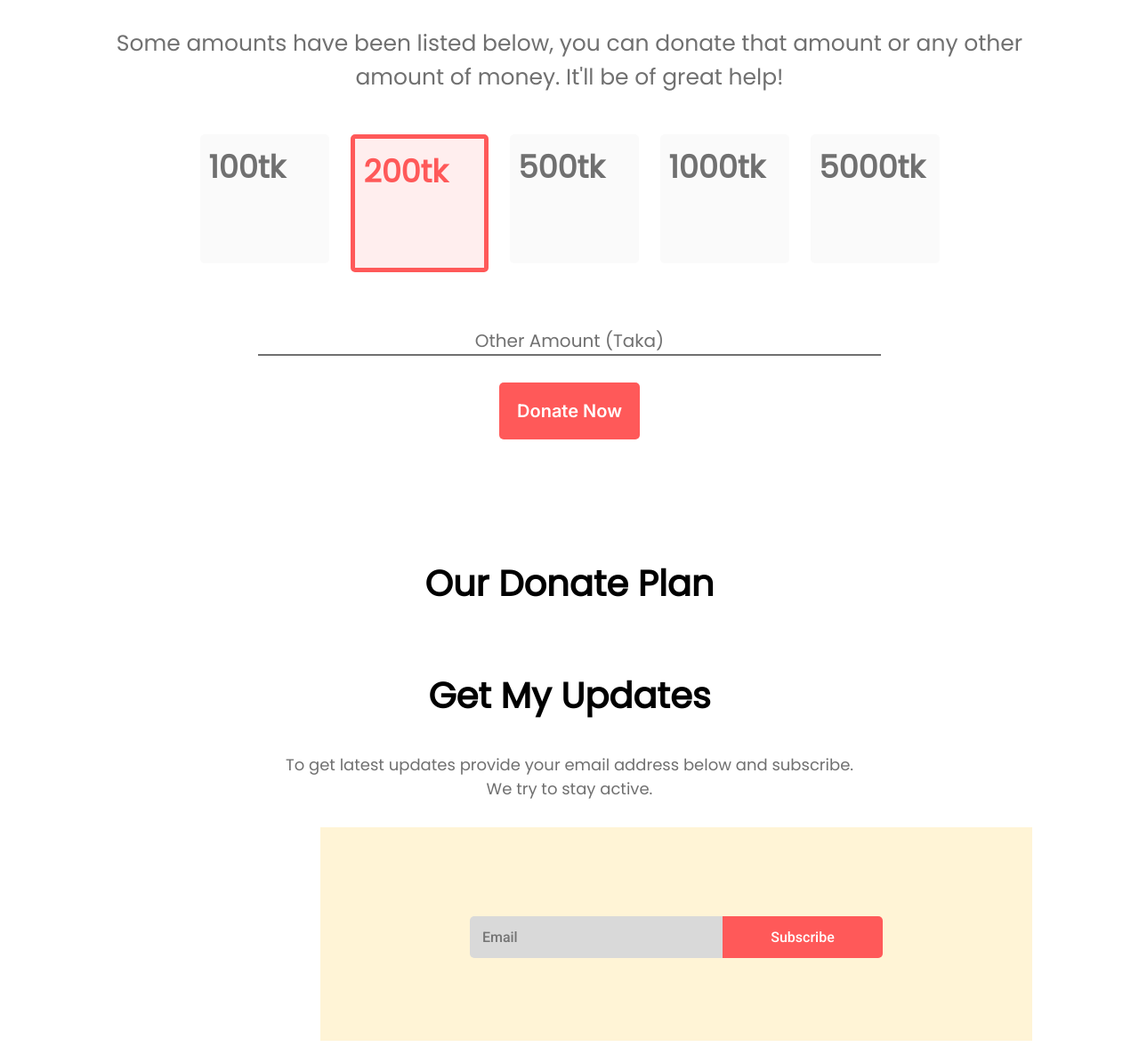
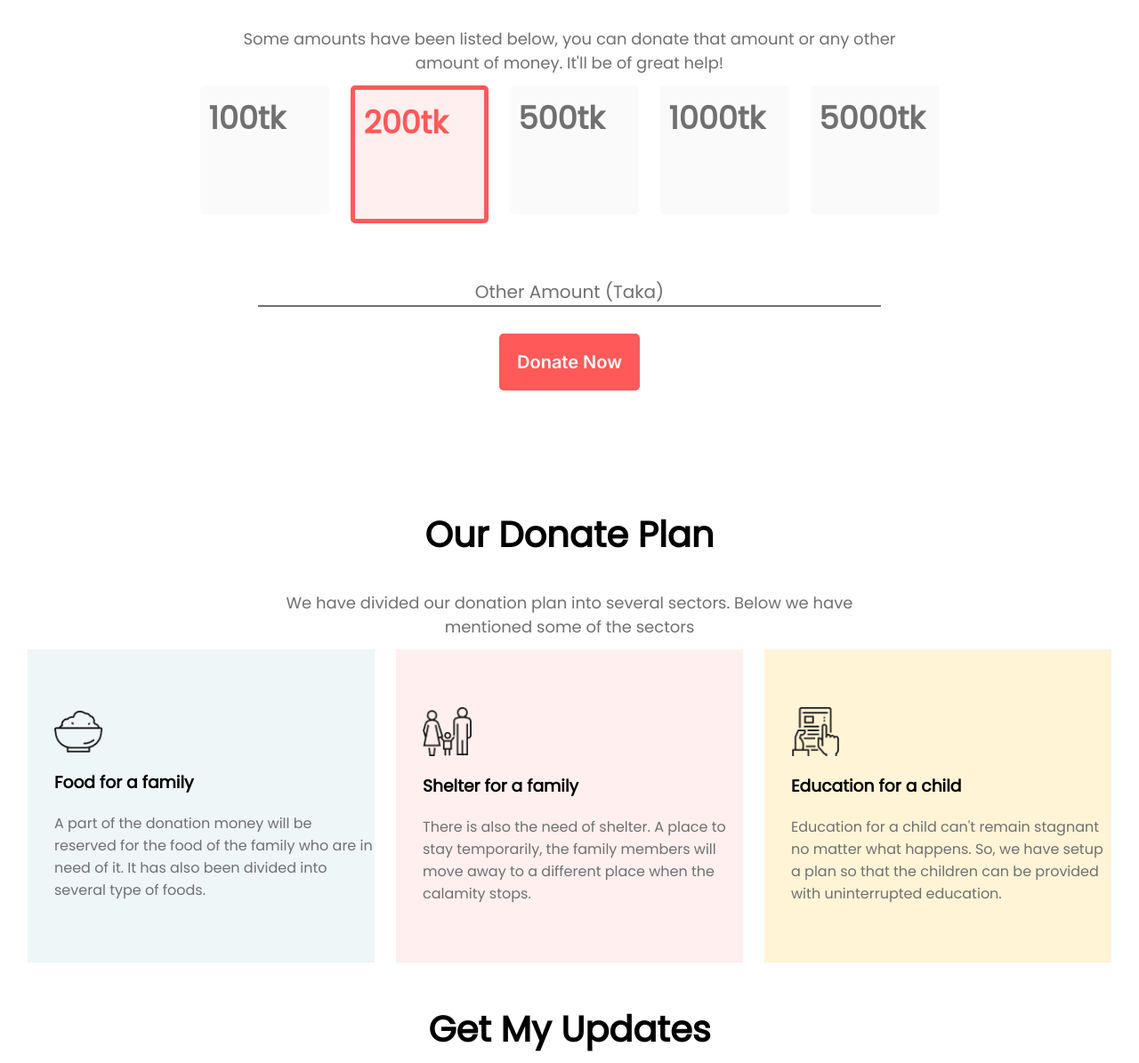
Before and after one commit to faizul-islam33/donate-today, a plain HTML site: page index.html in a window 1280 px wide. Shown: the part 1105-2300 px from the top of the page at 89% size. Drawn offline with Linux system fonts and the light colour scheme.

Commit message:
donation plan added

```diff
--- a/index.html
+++ b/index.html
@@ -25,10 +25,12 @@
 
     <section class="donate-area">
         <h2>Donate Today</h2>
-        <h4 class="donate">Some amounts have been listed below, you can donate that amount or any other <br> amount of
+        <div class="description">Some amounts have been listed below, you can donate that amount or any other <br>
+            amount
+            of
             money. It'll be
-            of great help!</h4>
-        <div class="amount">
+            of great help!</div>
+        <div class="donation-area">
             <div class="box">
                 100tk
             </div>
@@ -61,6 +63,35 @@
 
     <section class="donate-plan">
         <h2>Our Donate Plan</h2>
+        <div class="description">We have divided our donation plan into several sectors. Below we have <br> mentioned
+            some of the sectors</div>
+        <div class="donation-area">
+            <div class="donation-sectors" id="food">
+                <img src="./icons/food.png" alt="">
+                <h3>Food for a family</h3>
+                <div class="sector-description">
+                    A part of the donation money will be reserved for the food of the family who are in need of it. It
+                    has also been divided into several type of foods.
+                </div>
+            </div>
+            <div class="donation-sectors" id="shelter">
+                <img src="./icons/shelter.png" alt="">
+                <h3>Shelter for a family</h3>
+                <div class="sector-description">
+                    There is also the need of shelter. A place to stay temporarily, the family members will move away to
+                    a different place when the calamity stops.
+                </div>
+            </div>
+            <div class="donation-sectors" id="education">
+                <img src="./icons/Frame-1.png" alt="">
+                <h3>Education for a child</h3>
+                <div class="sector-description">
+                    Education for a child can't remain stagnant no matter what happens. So, we have setup a plan so that
+                    the children can be provided with uninterrupted education.
+                </div>
+            </div>
+        </div>
+
 
     </section>
 
@@ -68,7 +99,7 @@
 
     <section class="updates">
         <h2>Get My Updates</h2>
-        <div class="update-description">To get latest updates provide your email address below and subscribe. <br> We
+        <div class="description">To get latest updates provide your email address below and subscribe. <br> We
             try to stay active.</div>
         <div class="email-box">
             <input type="text" name="Email" placeholder="   Email">
--- a/style.css
+++ b/style.css
@@ -49,15 +49,8 @@ h2 {
     margin-bottom: 150px;
 }
 
-.donate {
-    text-align: center;
-    color: #707070;
-    font-weight: 200;
-    font-size: 25px;
-}
 
-
-.amount {
+.donation-area {
     display: flex;
     flex-direction: row;
     justify-content: center;
@@ -79,7 +72,7 @@ h2 {
 #marked {
     color: #FF5959;
     border: 5px solid #FF5959;
-    background-color: rgba(255, 89, 89, 0.1);
+    background-color: #FFEFEF;
 }
 
 .input-field {
@@ -98,6 +91,43 @@ h2 {
 }
 
 
+.donation-sectors {
+    display: flex;
+    flex-direction: column;
+    width: 360px;
+    height: 352px;
+    text-align: left;
+    margin: 12px;
+    justify-content: center;
+    padding-left: 30px;
+}
+
+
+#food {
+    background-color: #EEF6F7;
+}
+
+#shelter {
+    background-color: #FFEFEF;
+}
+
+#education {
+    background-color: #FFF4D6;
+}
+
+.donation-sectors img {
+    width: 55px;
+}
+
+.sector-description {
+    color: #707070;
+    text-align: left;
+    font-size: 16px;
+}
+
+
+
+
 
 .updates {
     display: flex;
@@ -106,7 +136,7 @@ h2 {
     margin-bottom: 100px;
 }
 
-.update-description {
+.description {
     color: #707070;
     text-align: center;
     font-size: 18px;
```
